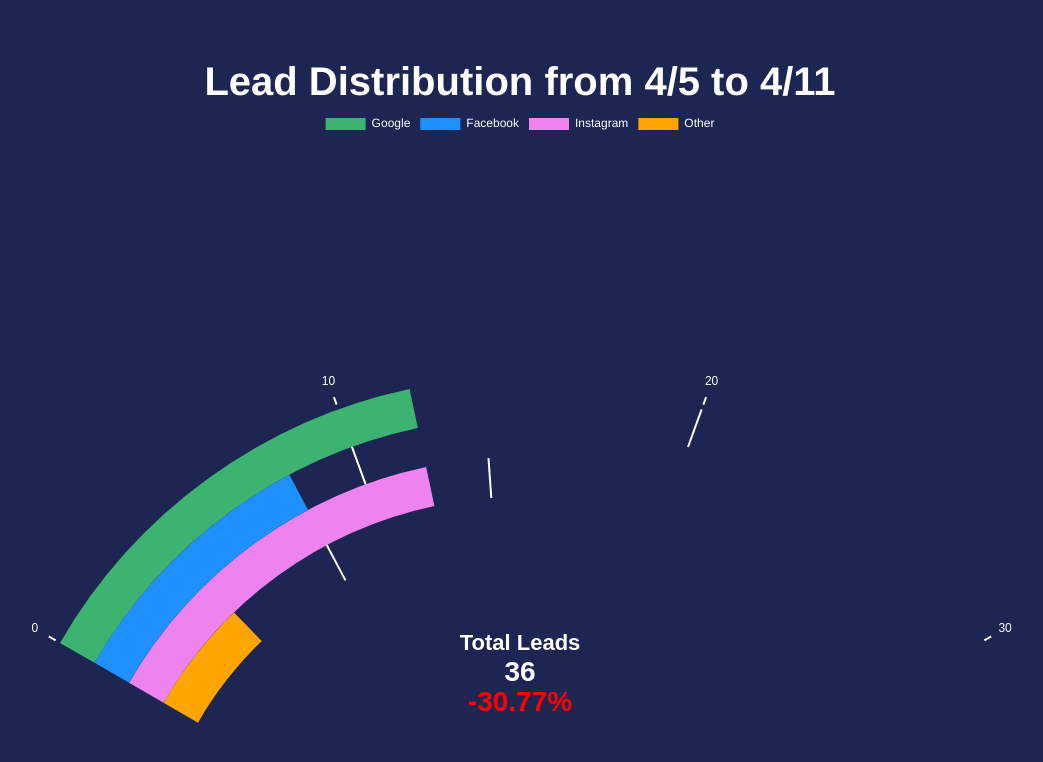
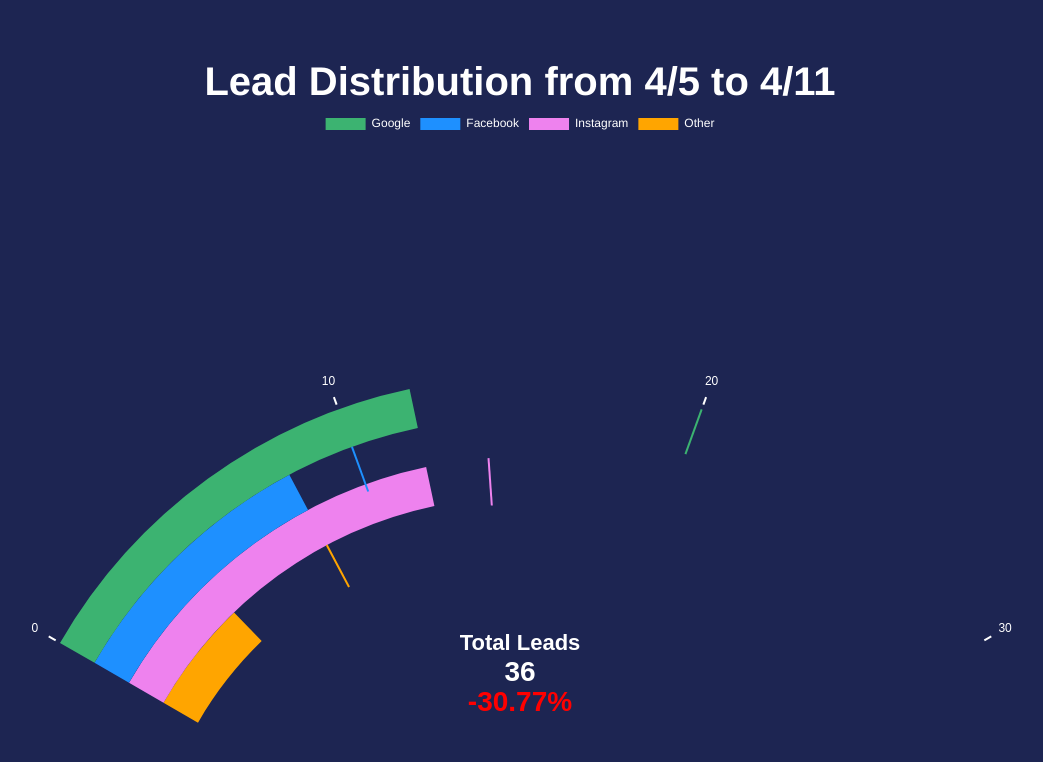
Before and after one commit to TotallySheen/deck-remodelers-dashboard, a plain HTML site: page donut-leads.html in a window 1280 px wide. Shown: the whole page, without its empty margins (120-1163 px from the left). Drawn offline with nearby package versions, Linux system fonts and the light colour scheme.

Commit message:
adjusted donut line colors if last week greater

```diff
--- a/donut-leads.html
+++ b/donut-leads.html
@@ -137,7 +137,7 @@
   afterDatasetsDraw(chart) {
     const { ctx } = chart;
     const maxVal = 30;          // Full scale maximum
-    const markerLength = 160 / thisWeekData.length;    // How far (in pixels) the marker line goes inward
+    const markerLength = 190 / thisWeekData.length;    // How far (in pixels) the marker line goes inward
 
     // Iterate through each donut layer (dataset)
     chart.data.datasets.forEach((dataset, i) => {
@@ -169,7 +169,27 @@
       const y2 = centerY + (outerRadius - markerLength) * Math.sin(markerAngle);
 
       ctx.save();
-      ctx.strokeStyle = 'white';
+      if (thisWeekData[i] > lastWeekData[i]){
+        ctx.strokeStyle = 'white';
+      }
+      else{
+        switch(i){
+          case 0:
+            ctx.strokeStyle = 'mediumSeaGreen';
+            break;
+          case 1:
+            ctx.strokeStyle = 'dodgerBlue';
+            break;
+          case 2:
+            ctx.strokeStyle = 'violet';
+            break;
+          case 3:
+            ctx.strokeStyle = 'orange';
+            break;
+          default:
+            ctx.strokeStyle = 'white';
+        }
+      }
       ctx.lineWidth = 2;
       ctx.beginPath();
       ctx.moveTo(x1, y1);
```
Also changed, not shown: donut-spend.html (+22 -2 lines).
